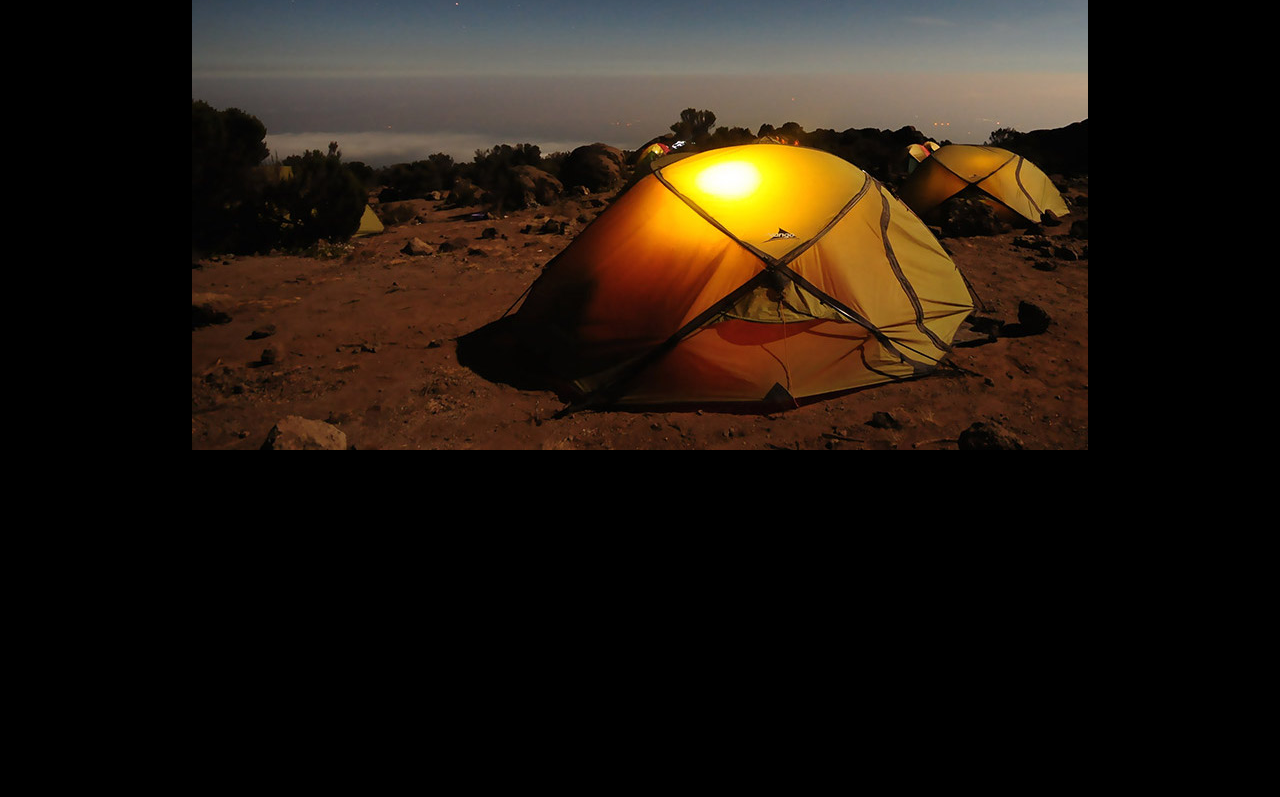
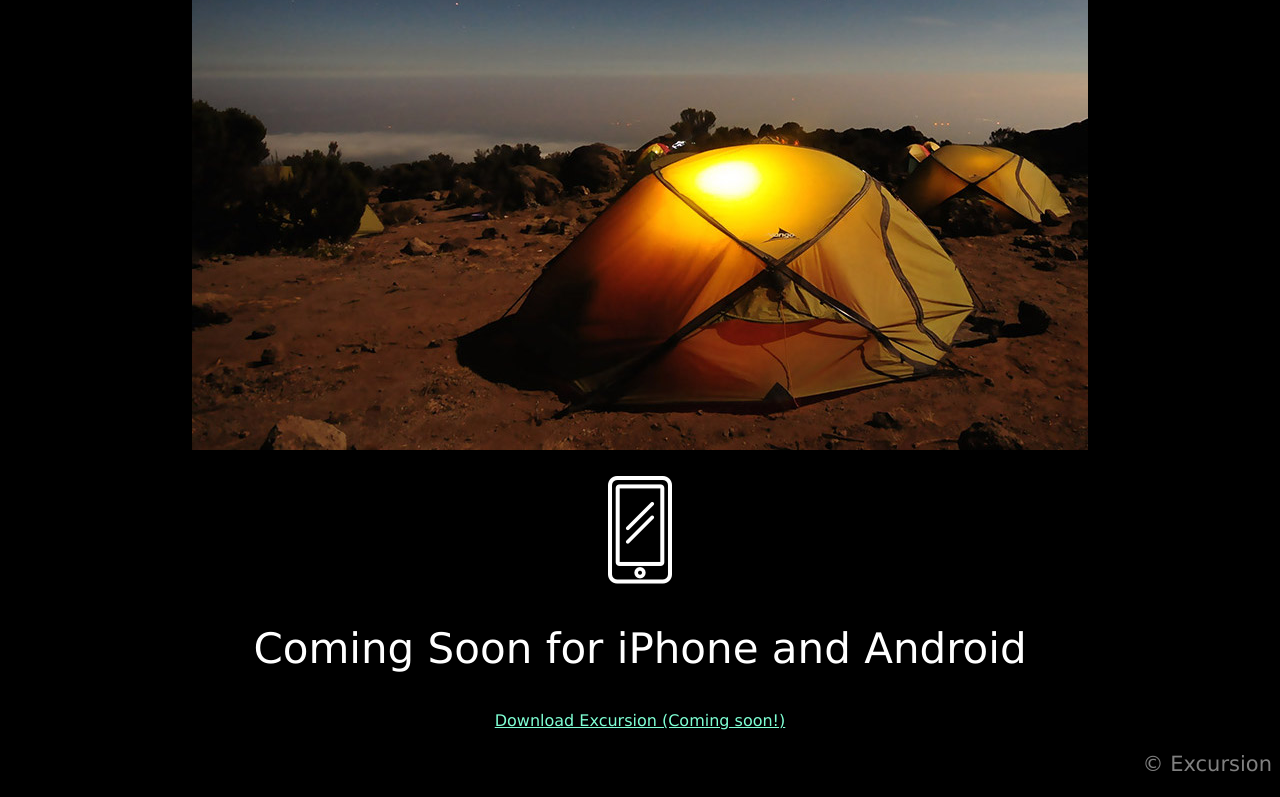
Before and after one commit to eileenrachel/excursion, a plain HTML site: page index.html in a window 1280 px wide. Shown: the part 565-1362 px from the top of the page. Before the commit the page ends 1041 px from the top, so only its background shows below. Drawn offline with Linux system fonts and the light colour scheme.

Commit message:
Add footer.

```diff
--- a/index.html
+++ b/index.html
@@ -12,5 +12,9 @@
     <h2>Your personal travel guide</h2>
     <p>Excursion remembers places you like, and recommends new points of interest around you.</p>
     <p><img src="./resources/images/camp.jpg" /></p>
+    <p><img src="./resources/images/phone.png" /></p>
+    <h2>Coming Soon for iPhone and Android</h2>
+    <p><a href="https://ao6ajglf98k2t4tgs8un9eaka01acanbh315st4psk521048uto0.codecademy.cloud/#">Download Excursion (Coming soon!)</a></p>
+    <p id="footer">© Excursion</p>
   </body>
 </html>
--- a/resources/css/style.css
+++ b/resources/css/style.css
@@ -26,3 +26,8 @@ p {
   font-size: 21px;
   color: gray;
 }
+
+#footer {
+  text-align: right;
+  color: gray;
+}
```
